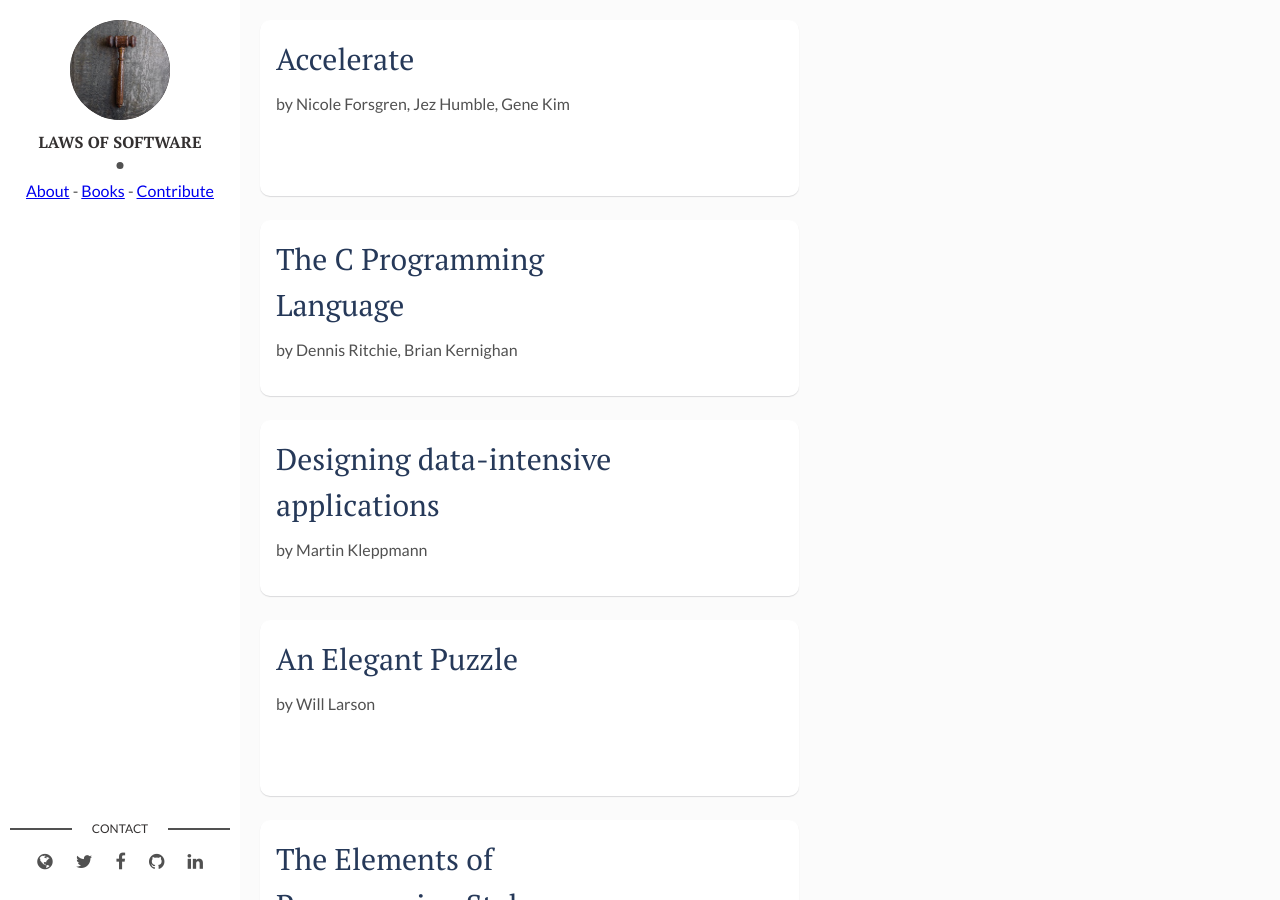
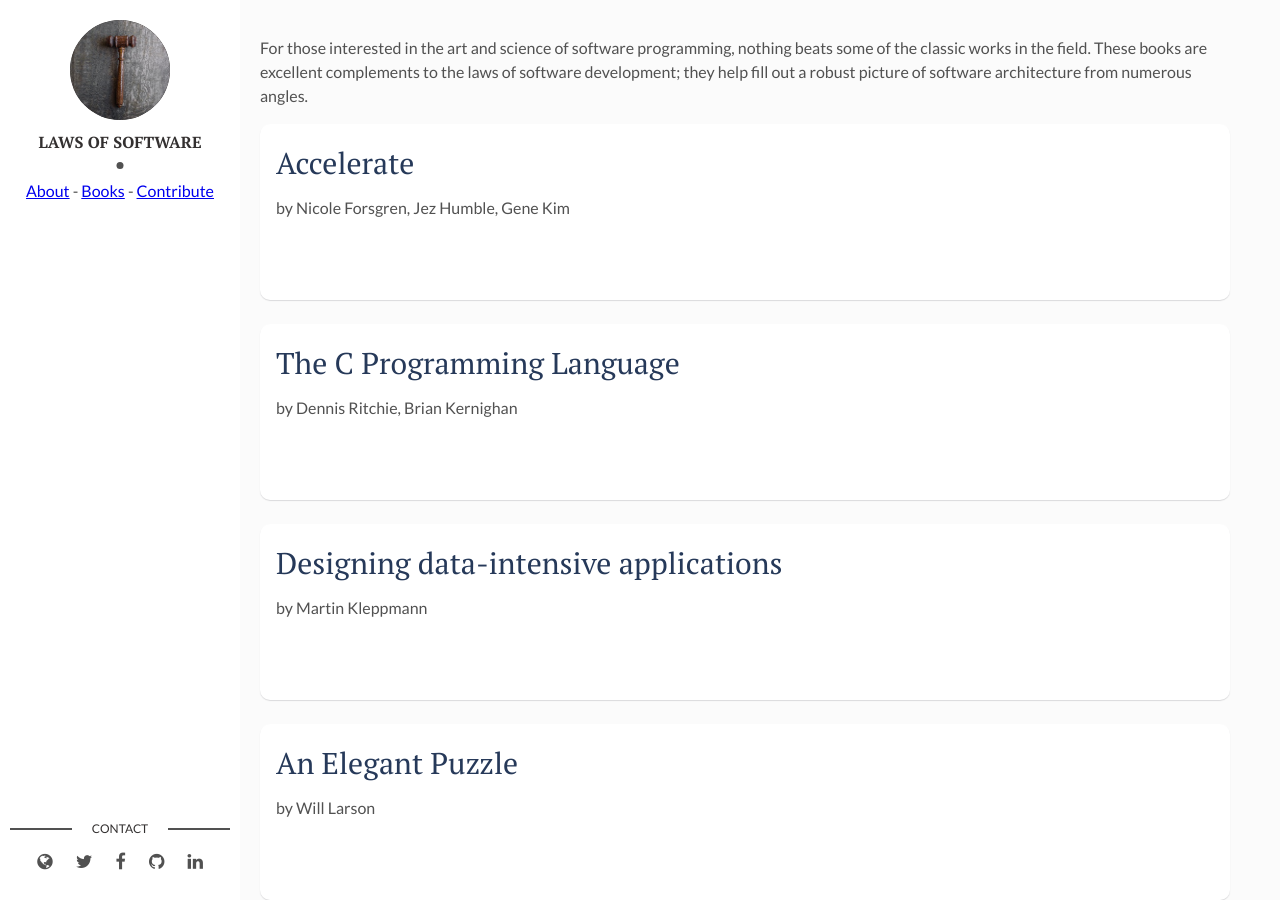
Before and after one commit to shaisachs/laws-of-software, a Jekyll site: the page built from books.html, in a window 1280 px wide and 900 px high. Built offline with Jekyll 4.4.1, drawn with Linux system fonts in a browser that asks for light colours.

Commit message:
touch up description on books page
Signed-off-by: Shai Sachs <shaisachs@gmail.com>

```diff
--- a/api.json
+++ b/api.json
@@ -10,8 +10,7 @@
             "author": "{{ post.law-author }}",
             "year": {{ post.law-year }},
             "source": "{{ post.law-url }}"
-        }
-        {% if post.next %},{% endif %}
+        } {% if post.next %},{% endif %}
         {% endfor %}
     ],
     "books": [
--- a/books.html
+++ b/books.html
@@ -1,6 +1,9 @@
 ---
 layout: main
 ---
+
+<p>For those interested in the art and science of software programming, nothing beats some of the classic works in the field. These books are excellent complements to the laws of software development; they help fill out a robust  picture of software architecture from numerous angles.</p>
+
 {% for post in site.books %}
 <article class="post">
   <div class="post-content">
```
